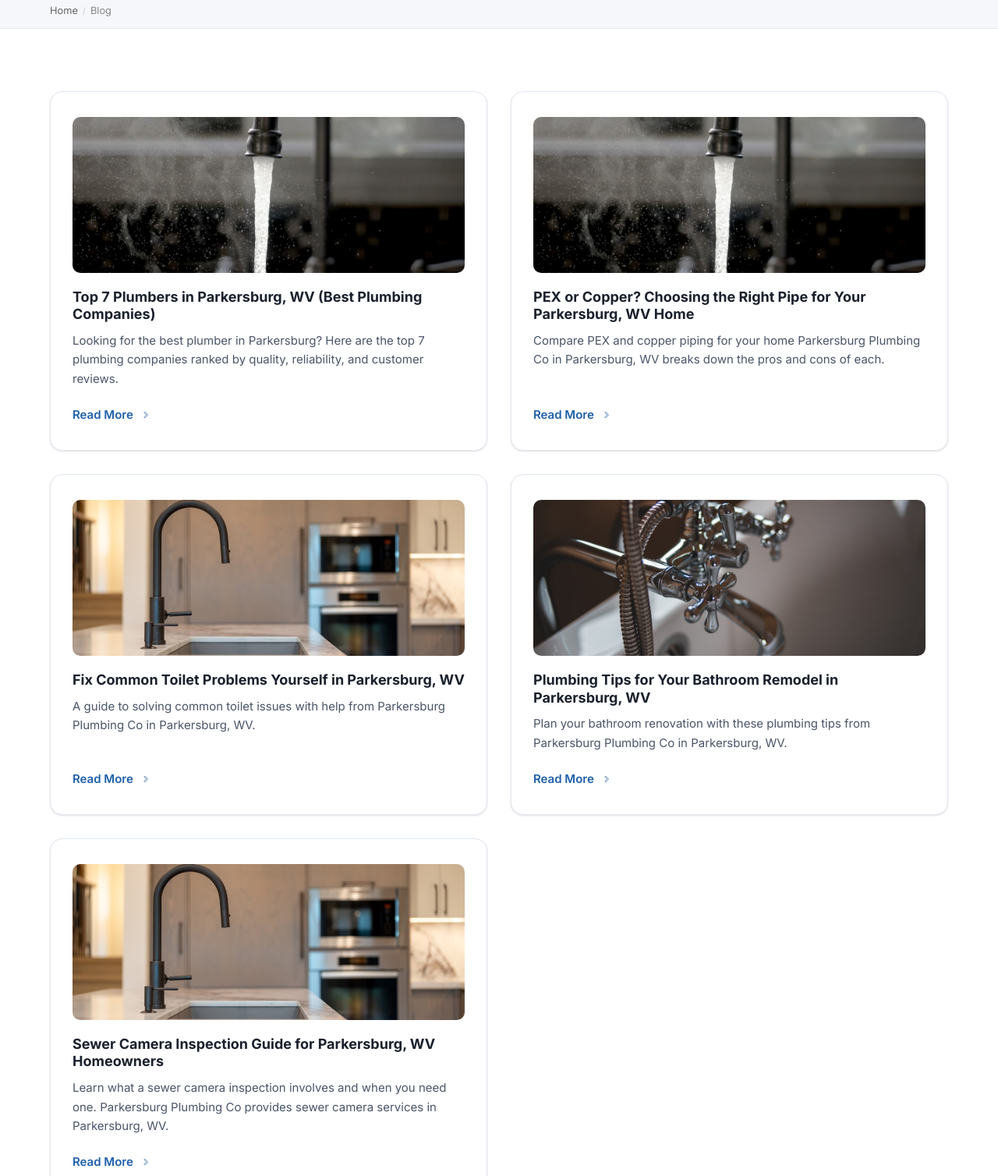
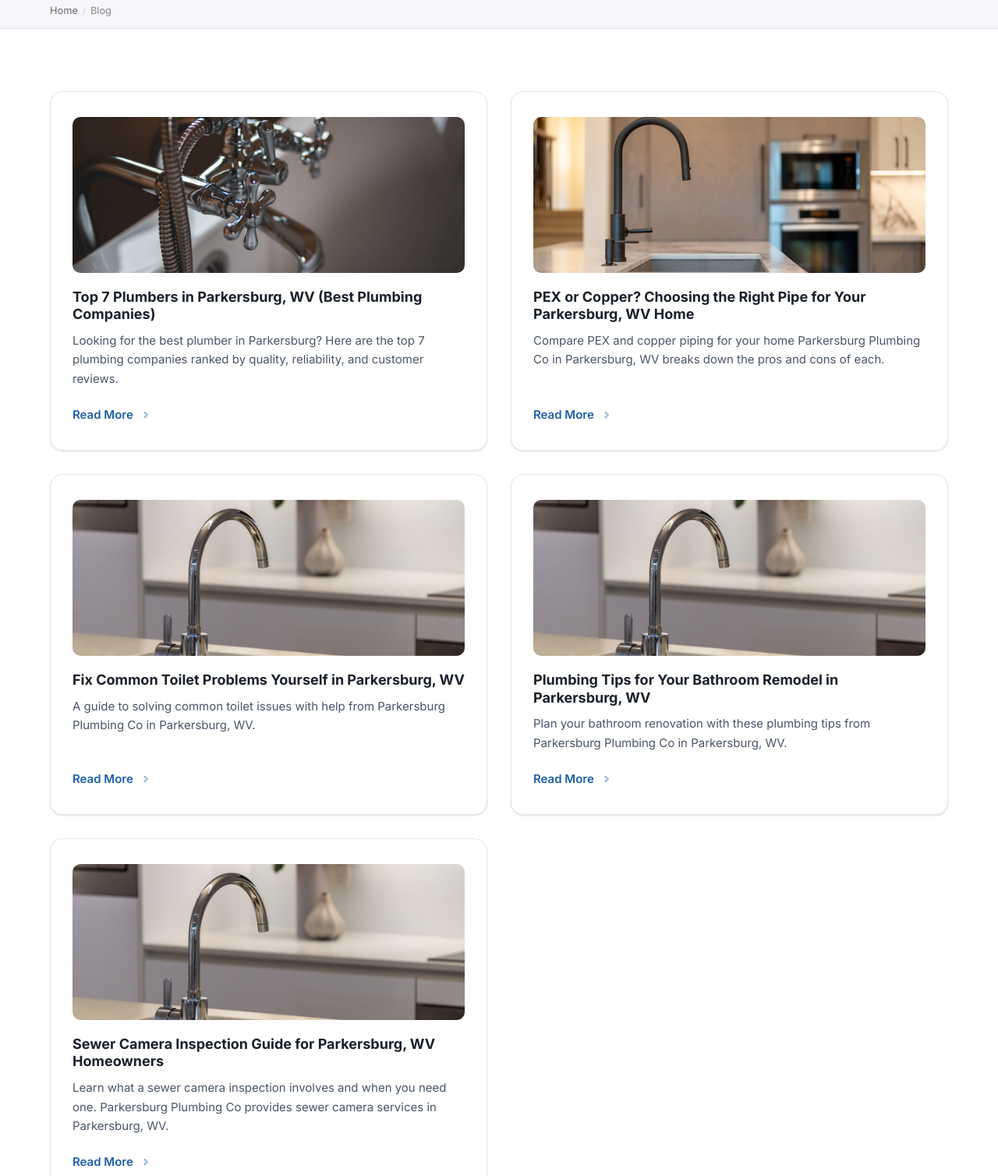
Before and after one commit to plumbingpo/parkersburgplumbingco, a plain HTML site: page blog/index.html in a window 1280 px wide. Shown: the part 389-1897 px from the top of the page at 78% size. Drawn offline with Linux system fonts and the light colour scheme.

```diff
--- a/blog/index.html
+++ b/blog/index.html
@@ -144,7 +144,7 @@
   <div class="container">
     <div class="grid grid-2">
       <a href="../blog/top-plumbers/" class="service-card">
-        <div class="service-card-img" style="background-image:url('../images/heroes/plumbing-general-3.jpg');"></div>
+        <div class="service-card-img" style="background-image:url('../images/heroes/plumbing-general-1.jpg');"></div>
         <div class="service-card-body">
           <h3>Top 7 Plumbers in Parkersburg, WV (Best Plumbing Companies)</h3>
           <p>Looking for the best plumber in Parkersburg? Here are the top 7 plumbing companies ranked by quality, reliability, and customer reviews.</p>
@@ -152,7 +152,7 @@
         </div>
       </a>
       <a href="../blog/pex-vs-copper-piping/" class="service-card">
-        <div class="service-card-img" style="background-image:url('../images/heroes/plumbing-general-3.jpg');"></div>
+        <div class="service-card-img" style="background-image:url('../images/content/plumber-working-4.jpg');"></div>
         <div class="service-card-body">
           <h3>PEX or Copper? Choosing the Right Pipe for Your Parkersburg, WV Home</h3>
           <p>Compare PEX and copper piping for your home Parkersburg Plumbing Co in Parkersburg, WV breaks down the pros and cons of each.</p>
@@ -160,7 +160,7 @@
         </div>
       </a>
       <a href="../blog/common-toilet-problems-fixes/" class="service-card">
-        <div class="service-card-img" style="background-image:url('../images/content/plumber-working-4.jpg');"></div>
+        <div class="service-card-img" style="background-image:url('../images/heroes/plumbing-general-2.jpg');"></div>
         <div class="service-card-body">
           <h3>Fix Common Toilet Problems Yourself in Parkersburg, WV</h3>
           <p>A guide to solving common toilet issues with help from Parkersburg Plumbing Co in Parkersburg, WV.</p>
@@ -168,7 +168,7 @@
         </div>
       </a>
       <a href="../blog/bathroom-remodel-plumbing-tips/" class="service-card">
-        <div class="service-card-img" style="background-image:url('../images/heroes/plumbing-general-1.jpg');"></div>
+        <div class="service-card-img" style="background-image:url('../images/heroes/plumbing-general-2.jpg');"></div>
         <div class="service-card-body">
           <h3>Plumbing Tips for Your Bathroom Remodel in Parkersburg, WV</h3>
           <p>Plan your bathroom renovation with these plumbing tips from Parkersburg Plumbing Co in Parkersburg, WV.</p>
@@ -176,7 +176,7 @@
         </div>
       </a>
       <a href="../blog/sewer-camera-inspection-guide/" class="service-card">
-        <div class="service-card-img" style="background-image:url('../images/content/plumber-working-4.jpg');"></div>
+        <div class="service-card-img" style="background-image:url('../images/heroes/plumbing-general-2.jpg');"></div>
         <div class="service-card-body">
           <h3>Sewer Camera Inspection Guide for Parkersburg, WV Homeowners</h3>
           <p>Learn what a sewer camera inspection involves and when you need one. Parkersburg Plumbing Co provides sewer camera services in Parkersburg, WV.</p>
```
Also changed, not shown: blog/bathroom-remodel-plumbing-tips/index.html (+1 -1 lines), blog/common-toilet-problems-fixes/index.html (+1 -1 lines), blog/pex-vs-copper-piping/index.html (+1 -1 lines), blog/sewer-camera-inspection-guide/index.html (+1 -1 lines), blog/top-plumbers/index.html (+1 -1 lines), emergency-plumbing/index.html (+1 -1 lines), pipe-repair-repiping/index.html (+1 -1 lines), water-treatment/index.html (+1 -1 lines).
